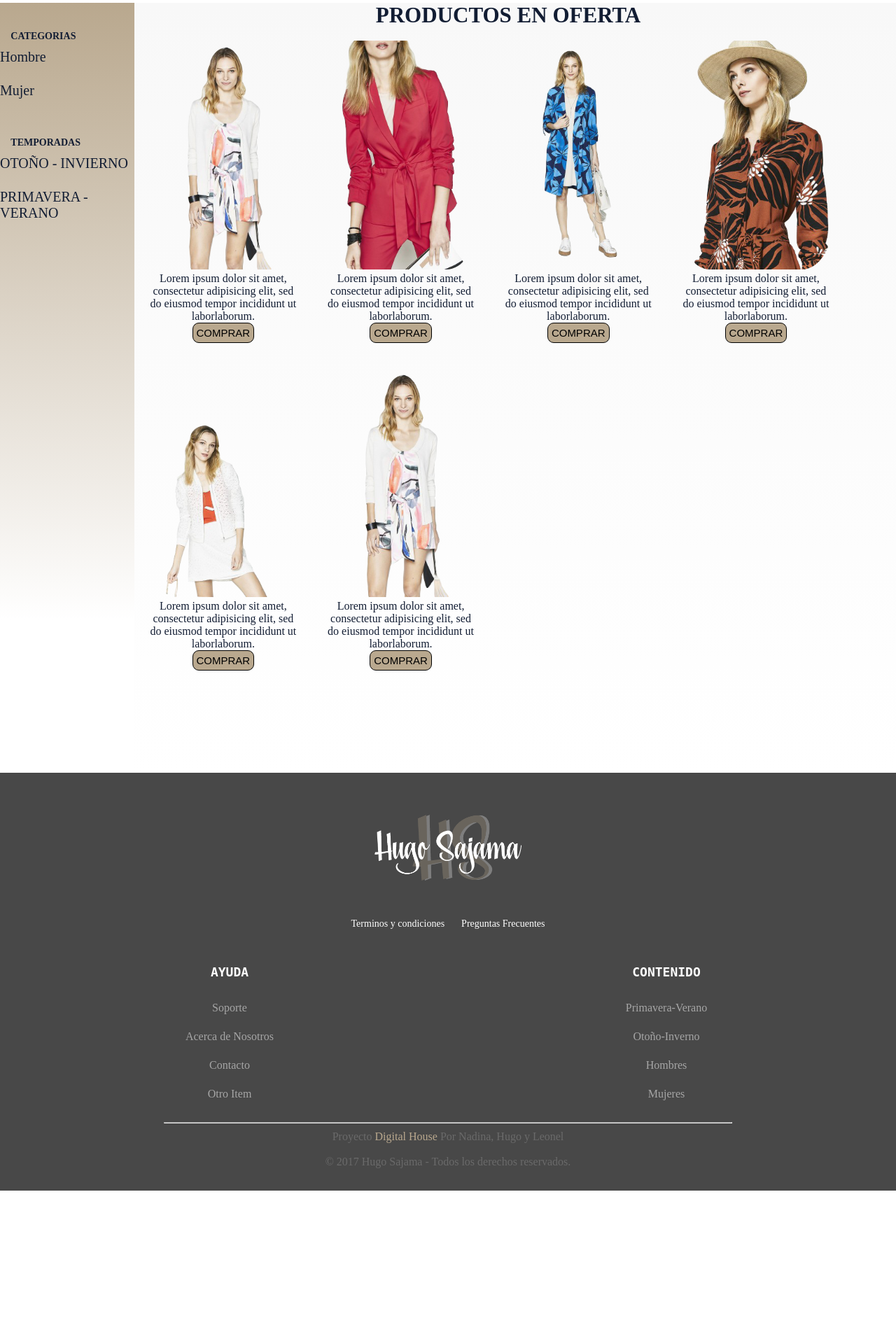
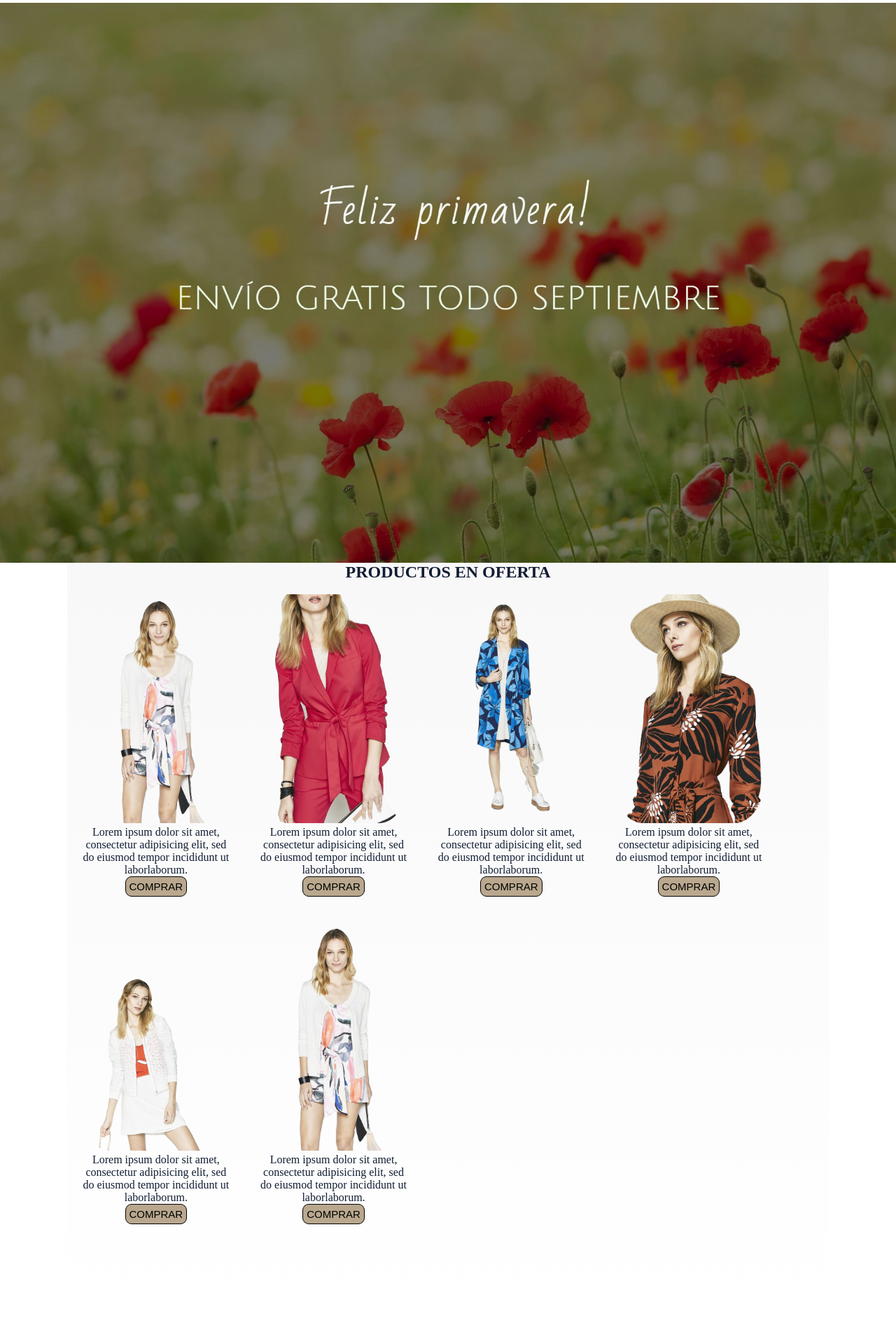
Before and after one commit to LeoNardelli01/proyectoDHphp, a PHP site: page / in a window 1280 px wide. Shown: the part 640-2543 px from the top of the page at 70% size. Before the commit the page ends 2341 px from the top, so only its background shows below. Run offline with PHP 8.4, Linux system fonts and the light colour scheme; some libraries are stand-ins or nearby versions; some web fonts are replaced.

Commit message:
cambio index con parallax

```diff
--- a/css/index.css
+++ b/css/index.css
@@ -51,81 +47,45 @@
      display: none;
    }
 
-   .secciones{
-     overflow: hidden;
-   }
-   .secciones section{
-     float: left;
-   }
-   .secciones .categorias{
-        width: 15%;
-     background: -webkit-linear-gradient(#B9A88E, white 98%);
-     background: -o-linear-gradient(#B9A88E, white 98%);
-     background: linear-gradient(#B9A88E, white 98%);
-     color: #121D33;
-     height: 900px;
-   }
-   .secciones .categorias h2{
-     margin-left: 8%;
-     font-size: 14px;
-     padding-top: 40px;
-     transition: 0.3s;
-
-   }
-   .secciones .categorias h3{
-     margin-left: 8%;
-     font-size: 18px;
+   .parallax-primavera{
+     margin: 0px;
+     height: 100vh;
+     width: 100%;
+     background-image: url("../images/primavera1.jpg");
+     background-position: center;
+     background-size: cover;
+     background-attachment: fixed;
    }
 
-   .secciones .categorias h2:hover{
-      color: #B9A88E;
-   }
-
-   .secciones .categorias ul li{
-     font-size: 20px;
-     list-style: none;
-     transition: 0.3s;
-     padding-bottom: 15px;
-     padding-top: 10px;
-   }
-
-   .secciones .categorias ul li:hover{
-      position: relative;
-      color: black;
-   }
-
-   .secciones .ofertas{
-        width: 85%;
+   section {
+     overflow: hidden;
+     width: 85%;
      background: -webkit-linear-gradient(#F8F8F8, white);
      background: -o-linear-gradient(#F8F8F8, white);
      background: linear-gradient(#F8F8F8, white);
-     overflow: hidden;
      text-align: center;
      color: #121D33;
      height: 1100px;
-
    }
-   .secciones .ofertas .prod-oferta{
+   .ofertas .prod-oferta{
      float: left;
      width: 20%;
      position: relative;
      margin: 1.66%;
    }
-   .secciones .ofertas .prod-oferta p{
+   .ofertas .prod-oferta p{
      margin-top: 0px;
    }
-   .secciones .ofertas .prod-oferta img{
+   .ofertas .prod-oferta img{
      width: 100%;
      border-radius: 20%;
      transition: 0.5s;
    }
 
-   .secciones .ofertas .prod-oferta img:hover{
+   .ofertas .prod-oferta img:hover{
       transform: scale(1.03,1.03);
-
-
    }
-   .secciones .ofertas .prod-oferta button {
+  .ofertas .prod-oferta button {
     left: 50%;
     transform: translateX(0%);
     border: 1px solid;
@@ -135,28 +95,28 @@
     background-color: #B9A88E;
     }
 
-   .secciones .mas-vendidos{
-     width: 20%;
-     background-color: #B9A88E;
-     height: 800px;
-     color: #121D33;
-   }
-   .secciones  h2{
+    .secciones  h2{
      margin-left: 8%;
      font-size: 31px;
      margin-left: -20px;
    }
 
-
-   .secciones .art-mas-vendido{
-     width: 84%;
-     margin-left: 8%;
-   }
-   .secciones .art-mas-vendido img{
+   .parallax-invierno{
+     margin: 0px;
+     height: 100vh;
      width: 100%;
+     background-image: url("../images/parallax5.jpg");
+     background-position: top;
+     background-size: cover;
+     background-attachment: fixed;
    }
 
-
+   .parallax-verano{
+     margin: 0px;
+     height: 100vh;
+     width: 100%;
+     background-color: red;
+   }
 
 /* NOTE: Responsive Tablets */
 
--- a/funciones.php
+++ b/funciones.php
@@ -159,7 +159,7 @@ function iniciarSession($datos)
 
 
 
-function enviarEmailBienvenida($data){
+function enviarEmailBienvenida(){
    /*funcion sin terminar!!!
    la idea es que cuando alguien se registre, se le envie un email de bienvenida al sitio
    errores hasta ahora:
@@ -169,10 +169,12 @@ function enviarEmailBienvenida($data){
          ver como enviar una plantilla html (foto, logo, descripcion, agradecimiento)
 
    */
-   $destinatario = $data['email'];
-   $usuario = $data['nombre'];
-   $tema = "Bienvenido $usuario";
-   $mensaje = abrirArchivo('mail.php');
+   $destinatario = "{$_POST['email']}";
+   $nombre = $_POST['nombre'];
+   $usuario = $_POST['usuario'];
+   $tema = "Bienvenido $nombre";
+   //$mensaje = abrirArchivo('mail.php');
+   $mensaje = "$nombre, muchas gracias por registrarte! Tu nombre de usuario es $usuario.";
 
    $encabezado = "From: Hugo Sajama";
 
--- a/header.php
+++ b/header.php
@@ -71,7 +71,7 @@ require_once("funciones.php");
           <a href="faqs.php">FAQ</a>
         </li>
         <li>
-          <a href="misDatos.php"><?php echo isset($_SESSION['nombre']) ? "Mi Perfil" : 'Registrarse' ?></a>
+          <a href="<?php echo isset($_SESSION['nombre'])? 'misDatos.php' : 'registro.php'?>"><?php echo isset($_SESSION['nombre']) ? "Mi Perfil" : 'Registrarse' ?></a>
         </li>
         <li>
           <a href="ingresar.php" id="hover"><?php echo isset($_SESSION["usuario"]) ? $_SESSION["usuario"] : 'Ingresar' ?></a>
@@ -86,8 +86,14 @@ require_once("funciones.php");
               } else {
               echo '<form class="" action="ingresar.php" method="post">
                  <div class="ingreso-arriba-arriba">
-                   <label for="usuario">Usuario</label>
-                   <input type="text" name="email" value="" id="usuario" placeholder="E-mail">
+                   <label for="usuario">Usuario o e-mail</label>
+                   <input type="text" name="email" value="';
+                   if(isset($_COOKIE['email'])) {
+                     echo $_COOKIE['email'];
+                   } else if (isset($email)){
+                     echo $email;
+                   };
+                   echo' " id="usuario" placeholder="usuario">
                    <label for="pass">Contraseña</label>
                    <input type="password" name="password" value="" id="pass" placeholder="Contraseña">
                  </div>
--- a/index.php
+++ b/index.php
@@ -33,24 +33,10 @@ session_start() ?>
           <img src="images/nieve.png" alt="">
           <p>Liquidación de INVIERNO</p>
         </div>
+        <div class="parallax-primavera">
 
 
-           </div>
-            <div class="secciones">
-              <section class="categorias">
-                <h2>CATEGORIAS</h2>
-                <ul>
-                  <li>Hombre</li>
-                  <li>Mujer</li>
-                </ul>
-                <h2>TEMPORADAS</h2>
-                <ul>
-                  <li>OTOÑO - INVIERNO</li>
-                  <li>PRIMAVERA - VERANO</li>
-                </ul>
-
-
-              </section>
+        </div>
 
               <section class="ofertas">
                 <h2>PRODUCTOS EN OFERTA</h2>
@@ -86,6 +72,14 @@ session_start() ?>
                 </div>
 
               </section>
+              <div class="parallax-invierno">
+
+
+              </div>
+              <div class="parallax-verano">
+
+              </div>
+
               <!--<section class="medios-pagos">
                  <div class="img-pagos">
                     <img src="images/mercadopago.png" alt="Mercado Pago" id="mercadopago">
@@ -94,13 +88,13 @@ session_start() ?>
                     <img src="images/visa.png" alt="Visa">
                  </div>
               </section> -->
+        </div><!-- NOTE: end container -->
 
-           </div>
-                                    <!-- NOTE: FOOTER  -->
+              <!-- NOTE: FOOTER  -->
 
          <?php include('footer.php') ?>
 
-      </div><!-- NOTE: end container -->
+
 
    </body>
 </html>
--- a/ingresar.php
+++ b/ingresar.php
@@ -14,9 +14,7 @@ if (isset($_SESSION['nombre'])){
 
     //VALIDACION Email
     if (!isset($_POST['email'])){
-      $error['email']= "Completar con el email";
-    } else if (!filter_var($_POST['email'], FILTER_VALIDATE_EMAIL)){
-      $error['email']= "El email no es válido";
+      $error['email']= "Completar con el email o usuario";
     } else if ($_POST['email']){
       $email= $_POST['email'];
     }
--- a/registro.php
+++ b/registro.php
@@ -2,7 +2,7 @@
 session_start();
 
 if (isset($_SESSION['nombre'])){
-  header ("location: index.php");
+  header ("location:index.php");
 }
 
  require_once('funciones.php');
@@ -40,6 +40,7 @@ if (isset($_POST['btn-crearcuenta'])){
          file_put_contents('usuarios.json', $usuarioJson."\n", FILE_APPEND);
          fclose($archivo);
             //enviarEmailBienvenida($usuario); // por ahora no funciona, preguntar por que
+         enviarEmailBienvenida();
 
             //iniciarSession($usuario);
             header('location:ingresar.php');
--- a/usuarios.json
+++ b/usuarios.json
@@ -1,2 +1,4 @@
 {"nombre":"leonel","apellido":"nardelli","email":"leo@gmail.com","password":"$2y$10$Hn3CnxVjLnbqw2vAfHm9cuqGWF5fK6epyx\/5ZOmR.QVpErLr.Frfu","usuario":"leonchis","avatar":{"ruta":"aeb163f9044c5aa50a031cb85d57d1661506779517.jpg"},"id":1}
 {"nombre":"Sayumi","apellido":"Nardelli","email":"leo@sayumi.com","password":"$2y$10$uf5GDlfAC8PuZUkTxQqDuOK\/\/CSsKExbV\/IkgvCkISFYSMPPPaJw2","usuario":"leo2","avatar":{"ruta":"d28ef2b153f24866b0f1627e880e67141506779569.jpg"},"id":2}
+{"nombre":"nadi","apellido":"nadi","email":"nadi@nadi.com","password":"$2y$10$\/pZon4osN4D56yQlxKb3hOEMjnYF64M.q2XtvKW4e4lxQc.HOEboK","usuario":"nadi","avatar":{"ruta":"c5b07e9a60652eba50435d223f4801e31506826592.jpg"},"id":3}
+{"nombre":"nadina","apellido":"nadina","email":"nadina_mr@hotmail.com","password":"$2y$10$qORmL5B1238S5pRg4WREYevNo73xao1\/hsmUC1BAHUqHSAocqm1H6","usuario":"nad","avatar":null,"id":4}
```
Also changed, not shown: other parts of css/index.css (+16 -31 lines), misDatos.php (+9 -1 lines), images/invierno.jpg (added), images/parallax1.jpg (added), images/parallax2.jpg (added), images/parallax3.jpg (added), images/parallax4.jpg (added), images/parallax5.jpg (added), images/parallax6.jpg (added), images/parallax7.jpg (added), images/primavera.jpg (added), images/primavera1.jpg (added), img/c5b07e9a60652eba50435d223f4801e31506826592.jpg (added).
